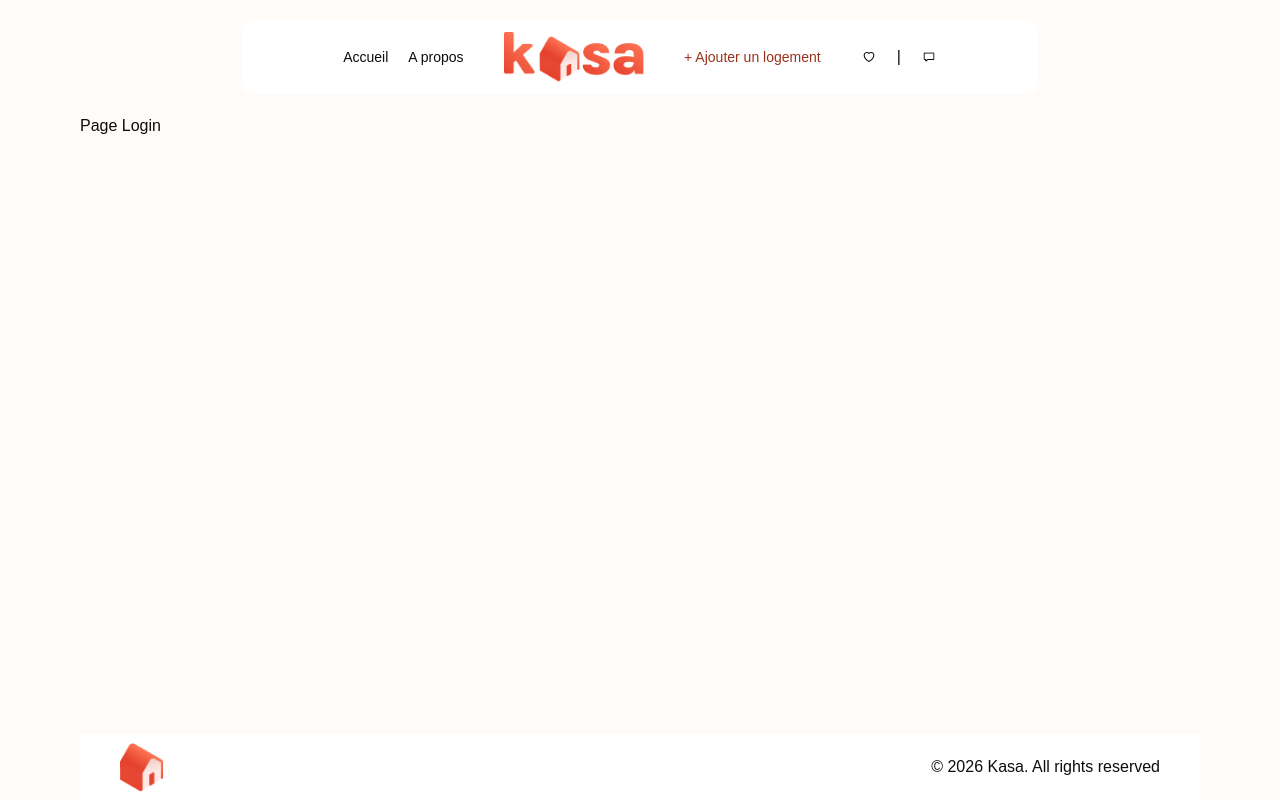
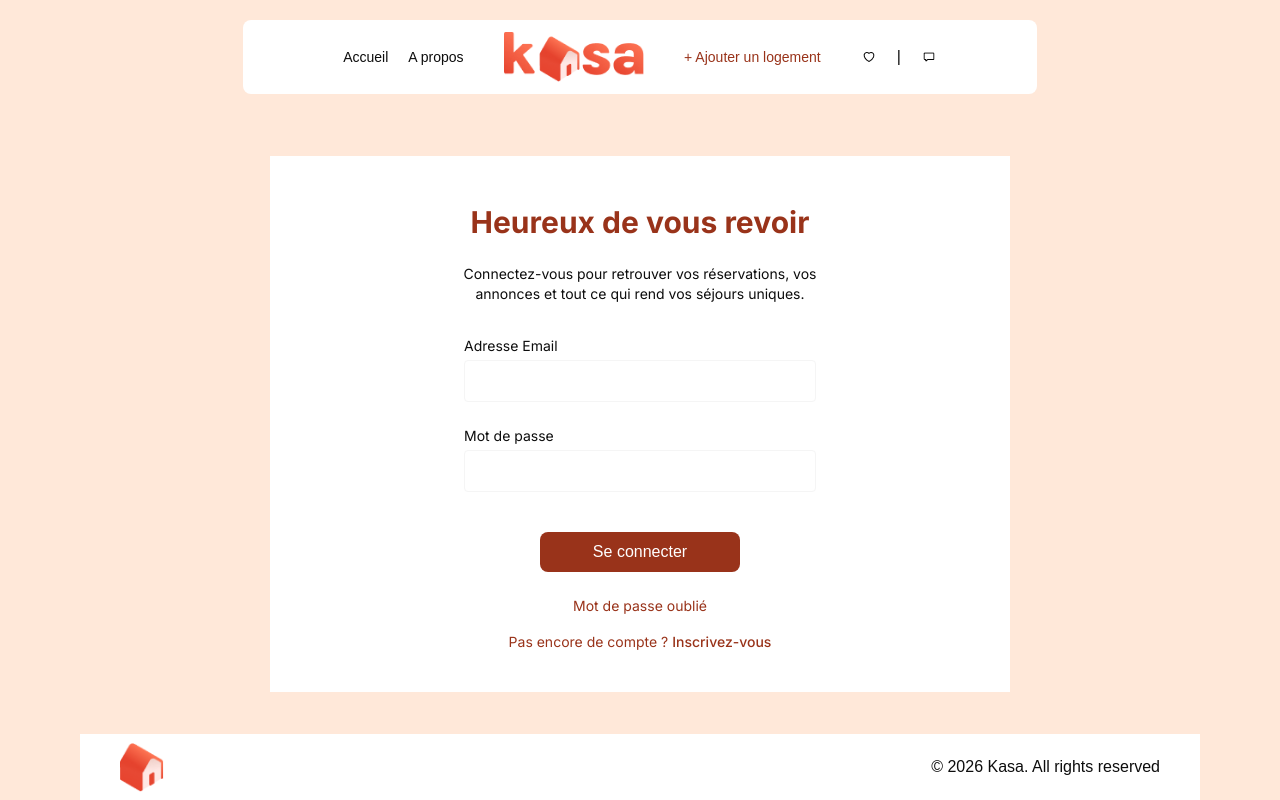
Before and after one commit to fkervella/OC-DevFS-P08, a Next.js app: page /login in a window 1280 px wide. Built offline with nearby package versions, Linux system fonts and the light colour scheme; no server answers.

Commit message:
Création de la page de connexion

```diff
--- /dev/null
+++ b/app/_components/Common/LabelInput/index.tsx
@@ -0,0 +1,87 @@
+import { ReactElement } from "react";
+
+/**
+ * LabelInputProps type de données en entrée du composant LabelInput
+ *
+ * @interface LabelInputProps
+ * @typedef {LabelInputProps}
+ */
+
+export interface LabelInputProps {
+  name: string; // nom/identifiant de l'input
+  text: string; // texte à afficher sur l'étiquette
+  type:
+    | "button"
+    | "checkbox"
+    | "color"
+    | "date"
+    | "datetime-local"
+    | "email"
+    | "file"
+    | "hidden"
+    | "image"
+    | "month"
+    | "number"
+    | "password"
+    | "radio"
+    | "range"
+    | "reset"
+    | "search"
+    | "submit"
+    | "tel"
+    | "text"
+    | "time"
+    | "url"
+    | "week"
+    | undefined; // type d'input
+  placeHolder?: string; // placeholder de l'input
+  value?: string; // value courante de l'input
+  defaultValue?: string; // valeur par défaut de l'input
+  onChange: (e: React.ChangeEvent<HTMLInputElement>) => void; // fonction appelée lors du changement de valeur de l'input
+  autoFocus?: boolean; // autofocus de l'input
+  required?: boolean; // valeur requise pour l'input
+  labelInputClassName?: string; // style appliqué au composant LabelInput
+}
+
+/**
+ * LabelInput composant renvoyant un objet Label et l'input associé pour les formulaires
+ * * @return {ReactElement} code HTML contenant le label et l'input concernés
+ */
+
+export default function LabelInput({
+  name,
+  text,
+  type,
+  placeHolder,
+  value,
+  defaultValue,
+  onChange,
+  autoFocus,
+  required,
+  labelInputClassName,
+}: LabelInputProps): ReactElement {
+  return (
+    <div className={`flex flex-col gap-1 ${labelInputClassName}`}>
+      <label
+        htmlFor={name}
+        className="black font-normal mt-4 text-sm text-black-font font-inter"
+      >
+        {text}
+        {required && <span aria-hidden="true"> *</span>}
+      </label>
+      <input
+        name={name}
+        id={name}
+        type={type}
+        placeholder={placeHolder}
+        value={value}
+        defaultValue={defaultValue}
+        onChange={onChange}
+        autoFocus={autoFocus}
+        required={required}
+        aria-required={required}
+        className="rounded-sm pt-2 pr-2 pb-2 pl-2 border border-grayLight bg-white font-inter font-normal text-grey-font"
+      />
+    </div>
+  );
+}
--- a/app/globals.css
+++ b/app/globals.css
@@ -9,6 +9,8 @@
   --grayLight: #F5F5F5;
   --grayDark: #565656;
   --pinkLight: #DABFB8;
+  --redFont: #EF4444;
+  --lightOrange: #FFE8D9;
 }
 
 @theme inline {
@@ -22,6 +24,8 @@
   --color-grayLight: var(--grayLight);
   --color-grayDark: var(--grayDark);
   --color-pinkLight: var(--pinkLight);
+  --color-redFont: var(--redFont);
+  --color-lightOrange: var(--lightOrange);
 
   --font-inter: "inter";
 }
--- a/app/login/page.tsx
+++ b/app/login/page.tsx
@@ -1,3 +1,127 @@
-export default function LoginPage() {
-  return <div>Page Login</div>;
+"use client";
+
+import Link from "next/link";
+import { useRouter } from "next/navigation";
+import { ReactElement, useState, useTransition } from "react";
+
+import { LoginAction } from "@/actions/auth";
+import Button from "@/app/_components/Common/Button";
+import LabelInput from "@/app/_components/Common/LabelInput";
+
+/**
+ * Register Page de connexion utilisateur
+ *
+ * @return {string} Code HTML d'affichage de la page de connexion utilisateur
+ */
+
+export default function LoginPage(): ReactElement {
+  const [formData, setFormData] = useState({
+    email: "",
+    password: "",
+  });
+
+  const [loginError, setLoginError] = useState<string | null>(null);
+  const [isPending, startTransition] = useTransition();
+  const router = useRouter();
+
+  const handleChange = (e: React.ChangeEvent<HTMLInputElement>) => {
+    const { name, value } = e.target;
+    setFormData((prev) => ({
+      ...prev,
+      [name]: value,
+    }));
+  };
+
+  const handleSubmit = async (e: SubmitEvent) => {
+    e.preventDefault();
+    // Enregistrement des données dans un nouvel objet qui sera utilisé pour le backend
+    const form = new FormData(e.currentTarget as HTMLFormElement);
+
+    startTransition(async () => {
+      try {
+        const loginStatus = await LoginAction(form);
+
+        if (!loginStatus.success) {
+          setLoginError(loginStatus.error ?? "Une erreur est survenue");
+        } else {
+          router.push("/home");
+        }
+      } catch (error) {
+        const errorMessage =
+          error instanceof Error ? error.message : "Erreur inconnue";
+        setLoginError(`Erreur lors de la connexion : ${errorMessage}`);
+      }
+    });
+  };
+
+  return (
+    <div className="flex-1 flex justify-center items-center">
+      <div className="flex-1 flex flex-col gap-4 items-center justify-center bg-white max-w-185 pt-10 pr-10 pb-10 pl-10">
+        <h1 className="font-inter text-center text-mainRed text-3xl font-bold mt-2 mb-2">
+          Heureux de vous revoir
+        </h1>
+        <p className="font-inter text-center text-sm font-normal max-w-100">
+          Connectez-vous pour retrouver vos réservations, vos annonces et tout
+          ce qui rend vos séjours uniques.
+        </p>
+        <form
+          onSubmit={
+            handleSubmit as unknown as React.SubmitEventHandler<HTMLFormElement>
+          }
+          className="flex flex-col gap-2 w-full max-w-sm items-center"
+        >
+          <LabelInput
+            name="email"
+            text="Adresse Email"
+            type="email"
+            value={formData.email}
+            onChange={handleChange}
+            labelInputClassName="w-88"
+          />
+          <LabelInput
+            name="password"
+            text="Mot de passe"
+            type="password"
+            value={formData.password}
+            onChange={handleChange}
+            labelInputClassName="w-88"
+          />
+          <Button
+            text={isPending ? "Connexion en cours ..." : "Se connecter"}
+            type="submit"
+            disabled={isPending}
+            aria-live="polite"
+            aria-busy={isPending}
+            className="bg-mainRed text-white mt-8"
+          />
+          {loginError && (
+            <div
+              className="p-4 mt-4 text-redFont bg-lightOrange rounded-lg"
+              role="alert"
+              aria-live="assertive"
+            >
+              {loginError}
+            </div>
+          )}
+          <Link
+            href="/forgotPassword"
+            className="text-mainRed font-inter font-normal text-sm mt-4"
+          >
+            Mot de passe oublié
+          </Link>
+        </form>
+        <div className="font-inter text-mainRed font-normal text-sm">
+          Pas encore de compte ?{" "}
+          <span>
+            <Link
+              href="/signin"
+              className="text-mainRed font-inter font-medium text-sm"
+            >
+              Inscrivez-vous
+            </Link>
+          </span>
+        </div>
+      </div>
+    </div>
+  );
 }
```
